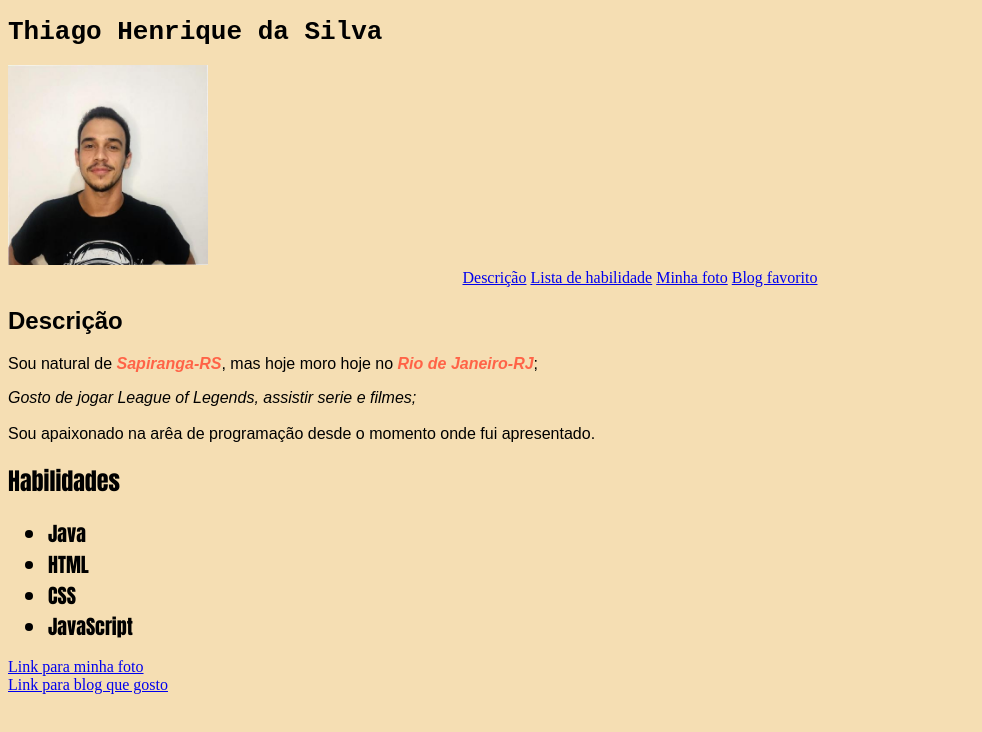
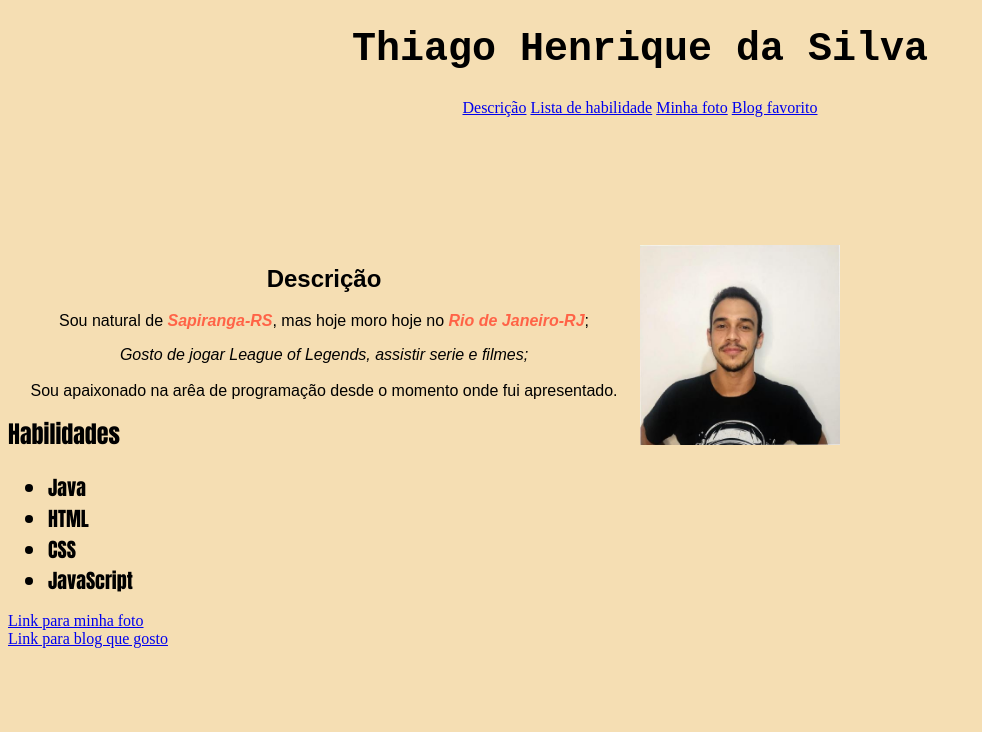
Before and after one commit to ThiagoSilva042/ThiagoSilva042.github.io, a plain HTML site: page index.html in a window 1280 px wide. Shown: the whole page, without its empty margins (0-982 px from the left). Drawn offline with Linux system fonts and the light colour scheme.

Commit message:
Colocado foto ao lado da fato e centrealizado o nome na pagina

```diff
--- a/index.html
+++ b/index.html
@@ -9,9 +9,10 @@
 </head>
 <body>
     <header>
+        <div id="header">
+            <div id="titulo">
                 <h1>Thiago Henrique da Silva</h1>
-        <img id="imagem" src="./imagem/foto.jpeg" alt="Foto do meu rosto" width="200px">
-    </header>
+            </div>
 
             <div id="menu">
                 <a href="#descricao">Descrição</a>
@@ -19,7 +20,11 @@
                 <a href="#foto">Minha foto</a>
                 <a href="#blog">Blog favorito</a>
             </div>
+        </div>
 
+        <div id="imagem">
+            <img src="./imagem/foto.jpeg" alt="Foto do meu rosto" width="200px">
+        </div>
         <div id="descricao">
             <h2>Descrição</h2>
             <p>
@@ -32,6 +37,11 @@
                 Sou apaixonado na arêa de programação desde o momento onde fui apresentado.
             </p>
         </div>
+    </header>
+
+
+
+
 
     <div id="habilidade">
         <h2 >Habilidades</h2>
--- a/style.css
+++ b/style.css
@@ -1,12 +1,28 @@
-h1 {
+#titulo {
     font-family: monospace;
+    text-align: center;
+    font-size: 20px;
 }
 
 #menu {
     text-align: center;
+    color: white;
 }
+
+#header {
+    margin-bottom: 8em;
+}
+
 #descricao {
     font-family: sans-serif;
+    float: left;
+    width: 50%;
+    text-align: center;
+}
+
+#imagem {
+    float: right;
+    width: 50%;
 }
 
 #habilidade {
```
Lines whose indentation alone changed are shown as unchanged.
